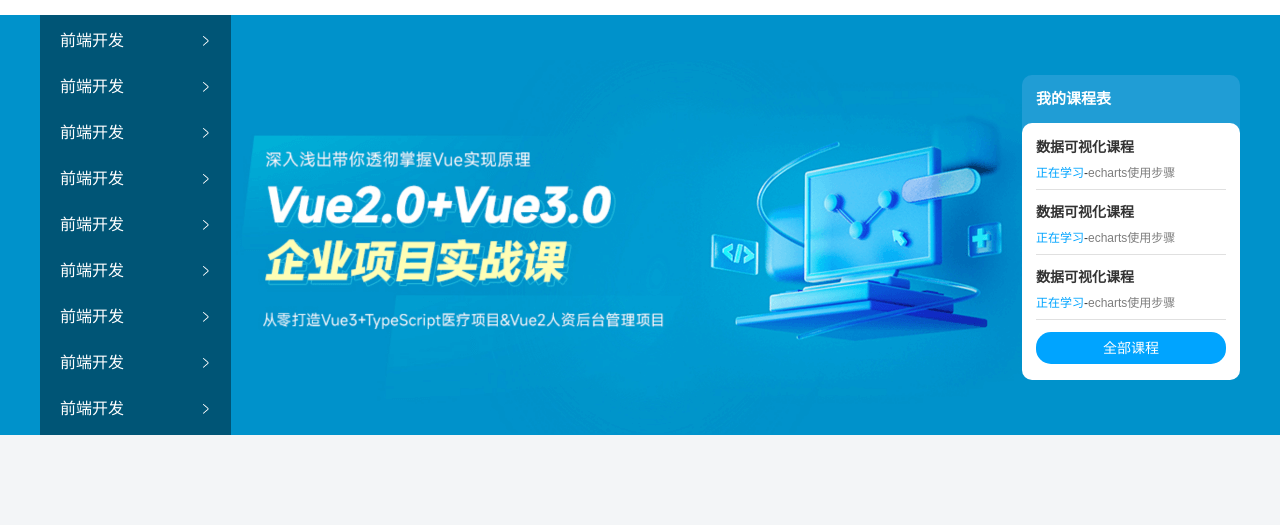
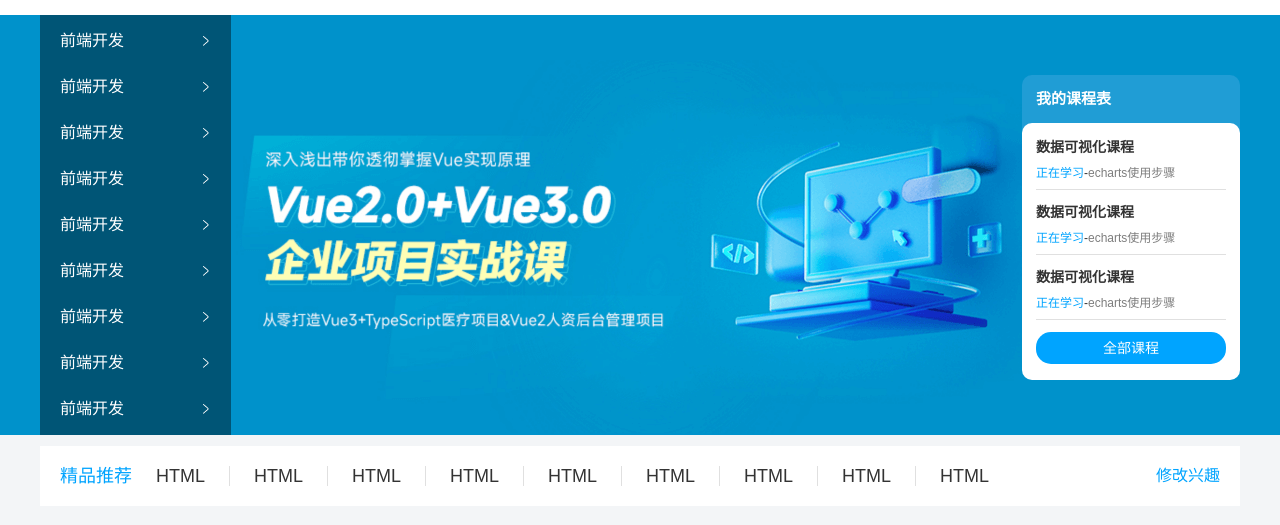
Before and after one commit to gallantsa/XCZX, a plain HTML site: page index.html in a window 1280 px wide. Shown: the part 85-610 px from the top of the page. Drawn offline with Linux system fonts and the light colour scheme.

Commit message:
精品推荐功能代码实现

```diff
--- a/css/index.css
+++ b/css/index.css
@@ -205,3 +205,40 @@ body {
   color: #ffffff;
   font-size: 14px;
 }
+
+/* recommend */
+.recommend {
+  display: flex;
+  height: 60px;
+  background-color: #fff;
+  margin-top: 11px;
+  padding: 0 20px;
+  line-height: 60px;
+}
+
+.recommend ul {
+  display: flex;
+  flex: 1;
+}
+
+.recommend h3 {
+  font-size: 18px;
+  color: #00a4ff;
+  font-weight: 400;
+}
+
+.recommend ul li a {
+  border-right: 1px solid #e0e0e0;
+  font-size: 18px;
+  padding: 0 24px;
+}
+
+.recommend ul li:last-child a {
+  border-right: 0;
+}
+
+
+.recommend .modify {
+  color: #00a4ff;
+  font-size: 16px;
+}
--- a/index.html
+++ b/index.html
@@ -74,5 +74,22 @@
       </div>
     </div>
   </div>
+
+  <!-- 精品推荐 -->
+  <div class="recommend wrapper">
+    <h3>精品推荐</h3>
+    <ul>
+      <li><a href="#">HTML</a></li>
+      <li><a href="#">HTML</a></li>
+      <li><a href="#">HTML</a></li>
+      <li><a href="#">HTML</a></li>
+      <li><a href="#">HTML</a></li>
+      <li><a href="#">HTML</a></li>
+      <li><a href="#">HTML</a></li>
+      <li><a href="#">HTML</a></li>
+      <li><a href="#">HTML</a></li>
+    </ul>
+    <a href="#" class="modify">修改兴趣</a>
+  </div>
 </body>
 </html>
```
